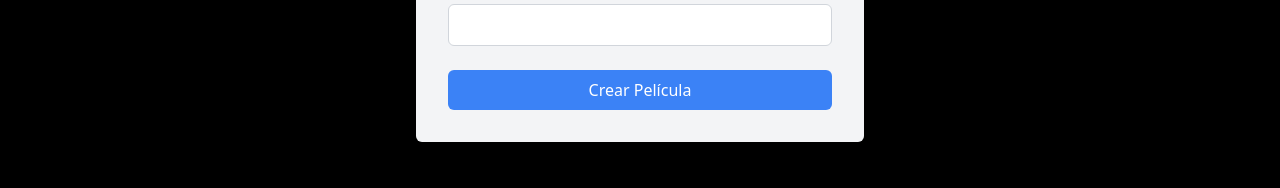
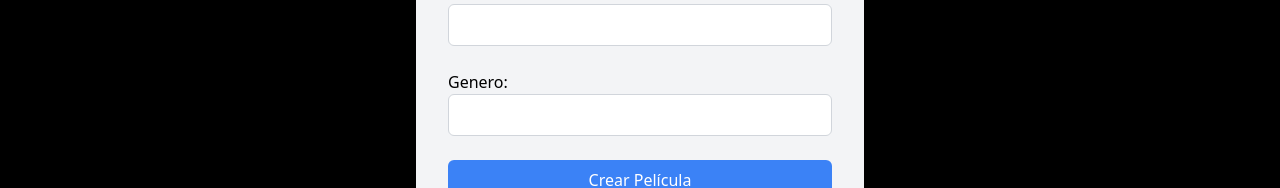
Before and after one commit to luisff73/pelicules2, a React (Vite) app: page / in a window 1280 px wide. Shown: the part 310-498 px from the top of the page. Built offline with nearby package versions, Linux system fonts and the light colour scheme; no server answers.

Commit message:
Commit con el un update.. funciona al 99%

```diff
--- a/src/App.tsx
+++ b/src/App.tsx
@@ -21,10 +21,10 @@ function App() {
         <FormNewFilm
           setPeliculas={setPeliculas}
           peliculaSeleccionada={peliculaSeleccionada} // Le pasamos la película seleccionada si está en edición
+          generoSeleccionado={generoSeleccionado} // Pasa la prop
         />
 
         <AgregarGenero setGeneros={setGeneros} crearGenero={crearGenero} />
-
 
 
         {/* Grid que muestra todos los generos */}
@@ -49,11 +49,12 @@ function App() {
 // Formulario para crear una nueva película o actualizar una existente
 // al FormnewFilm le pasamos los parametros setPeliculas y peliculaSeleccionada
 // react.dispatch... es un tipo que describe una función que se usa para actualizar el estado en React. en este caso es un array de peliculas
-const FormNewFilm = ({ setPeliculas, peliculaSeleccionada }: { setPeliculas: React.Dispatch<React.SetStateAction<interfacePelicula[]>>; peliculaSeleccionada: interfacePelicula | null }) => {
+const FormNewFilm = ({ setPeliculas, peliculaSeleccionada, generoSeleccionado }: { setPeliculas: React.Dispatch<React.SetStateAction<interfacePelicula[]>>; peliculaSeleccionada: interfacePelicula | null; generoSeleccionado: interfaceGeneros | null }) => {
 
   const [name, setName] = useState(peliculaSeleccionada ? peliculaSeleccionada.name : "");  // Estado para el nombre
   const [year, setYear] = useState(peliculaSeleccionada ? peliculaSeleccionada.year.toString() : "");  // Estado para el año, lo convertimos a string
   const [filmPoster, setFilmPoster] = useState(peliculaSeleccionada ? peliculaSeleccionada.image : "");  // Estado para el poster de la película
+  const [genero, setGenero] = useState(peliculaSeleccionada ? peliculaSeleccionada.genero : "");  // Estado para el genero de la película
 
   // Usamos useEffect para actualizar los campos cuando cambie la película seleccionada
   useEffect(() => {
@@ -61,8 +62,12 @@ const FormNewFilm = ({ setPeliculas, peliculaSeleccionada }: { setPeliculas: Rea
       setName(peliculaSeleccionada.name);
       setYear(peliculaSeleccionada.year.toString());
       setFilmPoster(peliculaSeleccionada.image);
+      setGenero(peliculaSeleccionada.genero);
     }
-  }, [peliculaSeleccionada]);  // Esto se ejecutará cada vez que cambie peliculaSeleccionada
+    if (generoSeleccionado) {
+      setGenero(generoSeleccionado.name); // Actualiza el campo "Género"
+    }
+  }, [peliculaSeleccionada, generoSeleccionado]);  // Esto se ejecutará cada vez que cambie peliculaSeleccionada
 
 
   const handleSubmit = (e: React.FormEvent<HTMLFormElement>) => {
@@ -70,15 +75,16 @@ const FormNewFilm = ({ setPeliculas, peliculaSeleccionada }: { setPeliculas: Rea
 
 
     if (peliculaSeleccionada) { // Si tenemos una película seleccionada, la actualizamos
-      actualizarPelicula(peliculaSeleccionada.id, name, year, filmPoster, setPeliculas);
+      actualizarPelicula(peliculaSeleccionada.id, name, year, filmPoster, genero, setPeliculas);
     } else {
-      crearPelicula(name, year, filmPoster, setPeliculas);  // Si no, creamos una nueva
+      crearPelicula(name, year, filmPoster, genero, setPeliculas);  // Si no, creamos una nueva
     }
 
     // Limpiar los campos del formulario después de enviar
     setName("");
     setYear("");
     setFilmPoster("");
+    setGenero("");
   };
 
   return (
@@ -114,6 +120,17 @@ const FormNewFilm = ({ setPeliculas, peliculaSeleccionada }: { setPeliculas: Rea
           type="text"
           value={filmPoster}
           onChange={(e) => setFilmPoster(e.target.value)}  // Actualizamos la URL del poster con el valor del input
+          className="p-2 border border-gray-300 rounded-md w-full"
+        />
+      </label>
+
+      <label className="flex flex-col">
+        Genero:
+        <input
+          type="text"
+          value={genero}
+          readOnly // Solo se puede modificar con el click del boton del genero
+          onChange={(e) => setGenero(e.target.value)}  // Actualizamos la URL del genero con el valor del input
           className="p-2 border border-gray-300 rounded-md w-full"
         />
       </label>
@@ -172,7 +189,6 @@ const GridFilms = ({ peliculas, setPeliculas, setPeliculaSeleccionada }: { pelic
 };
 
 // Función para crear un nuevo género
-
 const crearGenero = (name: string, setGeneros: React.Dispatch<React.SetStateAction<interfaceGeneros[]>>) => {
   const nuevoGenero = { name };
 
@@ -220,12 +236,6 @@ const AgregarGenero = ({ setGeneros, crearGenero }: { setGeneros: React.Dispatch
 
 
 
-
-
-
-
-
-
 // Componente que muestra la lista de Generos
 const GridFilmsGeneros = ({ generos, setGeneros, setGeneroSeleccionado }: { generos: interfaceGeneros[]; setGeneros: React.Dispatch<React.SetStateAction<interfaceGeneros[]>>; setGeneroSeleccionado: React.Dispatch<React.SetStateAction<interfaceGeneros | null>> }) => {
 
@@ -262,6 +272,7 @@ const GridFilmsGeneros = ({ generos, setGeneros, setGeneroSeleccionado }: { gene
           key={genero.id}  // Necesario para que React reconozca los elementos únicos
           generos={genero}  // Usamos el nombre singular para la iteración
           onEliminar={() => eliminarGeneros(genero.id)}  // Llamamos a la función eliminarGenero
+          onSelectGenero={setGeneroSeleccionado} // Pasa la función como prop
         />
       ))}
     </div>
@@ -281,6 +292,7 @@ const ComponentFilm = ({ pelicula, onEliminar, onUpdate }: { pelicula: interface
       <div className="p-2">
         <h3 className="w-full font-semibold text-sm text-center">{pelicula.name}</h3>
         <p className="text-gray-500 text-center">{pelicula.year}</p>
+        <p className="text-gray-500 text-center">{pelicula.genero}</p>
         <UpdateButton onClick={onUpdate}   />
       </div>
     </div>
@@ -288,15 +300,9 @@ const ComponentFilm = ({ pelicula, onEliminar, onUpdate }: { pelicula: interface
 };
 
 
-const ComponentGeneros = ({
-  generos,
-  onEliminar,
-}: {
-  generos: interfaceGeneros;
-  onEliminar: () => void;
-}) => {
+const ComponentGeneros = ({generos,onEliminar, onSelectGenero}: {generos: interfaceGeneros;onEliminar: () => void; onSelectGenero: (genero: interfaceGeneros) => void;}) => {
   return (
-    <div className="bg-white rounded-md shadow-md overflow-hidden relative">
+    <div className="bg-white rounded-md shadow-md overflow-hidden relative" onClick={() => onSelectGenero(generos)}>
       <EliminarButton onEliminar={onEliminar} />
       <div className="p-2">
         <h3 className="w-full font-semibold text-sm text-center">{generos.name}</h3>
@@ -319,11 +325,12 @@ function UpdateButton({ onClick }: { onClick: () => void }) {
 }
 
 // Función para crear una nueva película
-const crearPelicula = (name: string, year: string, filmPoster: string, setPeliculas: React.Dispatch<React.SetStateAction<interfacePelicula[]>>) => {
+const crearPelicula = (name: string, year: string, filmPoster: string, genero: string, setPeliculas: React.Dispatch<React.SetStateAction<interfacePelicula[]>>) => {
   const nuevaPelicula = {
     name,
     year: parseInt(year),  // Convertimos el año a número
     image: filmPoster,  // URL del poster
+    genero: genero,
   };
 
   // Realizamos la solicitud POST para crear la nueva película
@@ -343,10 +350,12 @@ const crearPelicula = (name: string, year: string, filmPoster: string, setPelicu
 
 // Función para actualizar una película
 const actualizarPelicula = (
-  id: number,
+  id
+: number,
   name: string,
   year: string,
   filmPoster: string,
+  filmGenero: string,
   setPeliculas: React.Dispatch<React.SetStateAction<interfacePelicula[]>>
 ) => {
   const updatedPelicula = {
@@ -354,6 +363,7 @@ const actualizarPelicula = (
     name,
     year: parseInt(year),  // Convertimos el año a número
     image: filmPoster,
+    genero: filmGenero,
   };
 
   // Realizamos la solicitud PUT para actualizar la película
@@ -381,6 +391,7 @@ interface interfacePelicula {
   image: string;
   name: string;
   year: number;
+  genero: string;
 }
 
 interface interfaceGeneros {
```
